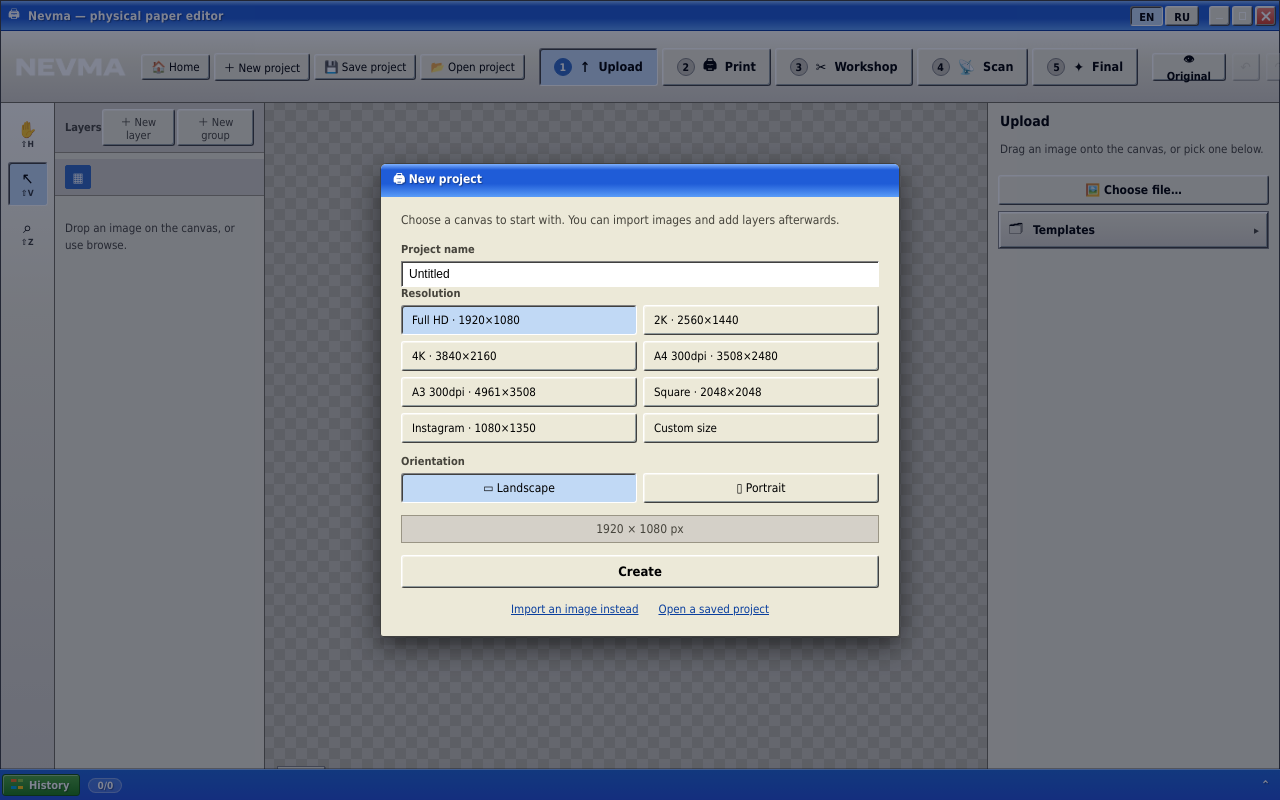
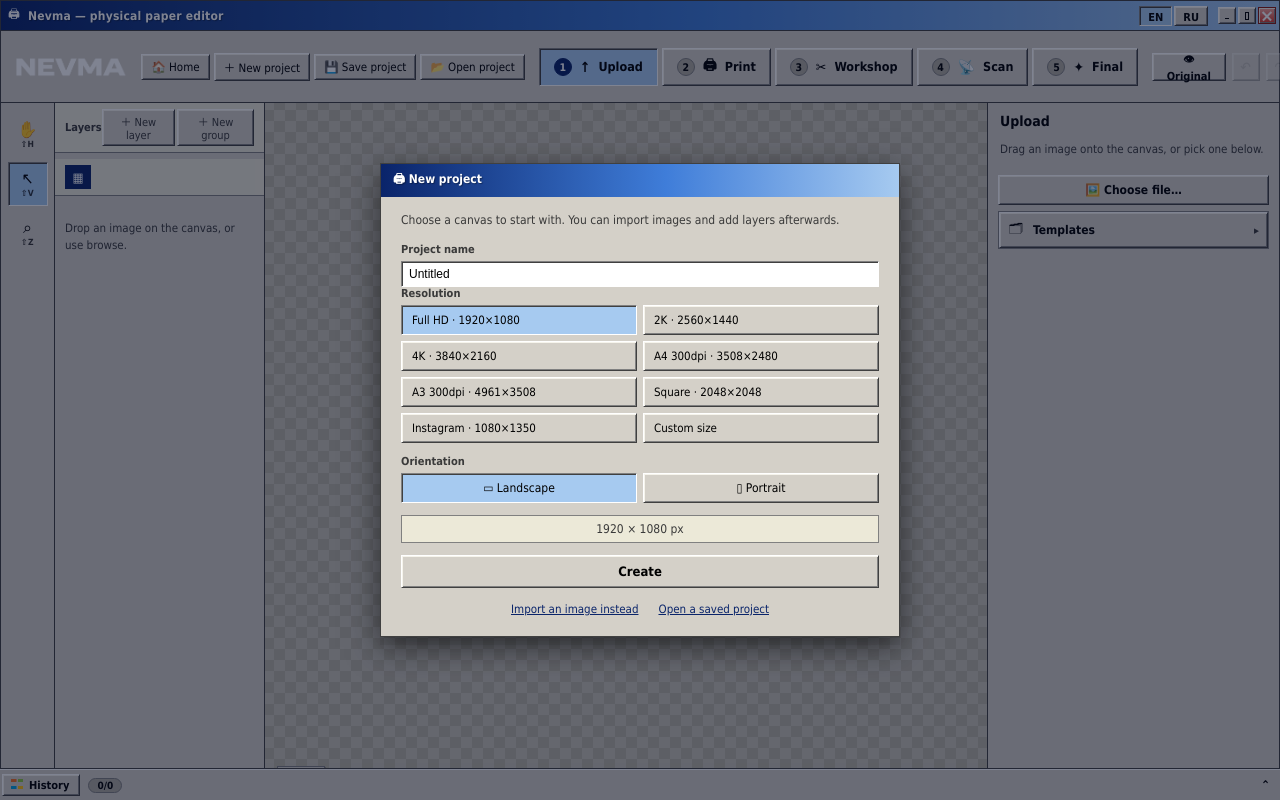
Before and after one commit to nevmanalog/nevma, a React (Vite) app: page / in a window 1280 px wide. Both pictures are taken after a click on the button 512 px from the left and 491 px from the top of the page. Built offline with nearby package versions, Linux system fonts and the light colour scheme; the HTML template or start-up script is replaced by a standard one.

Commit message:
новый дизайн

```diff
--- a/src/index.css
+++ b/src/index.css
@@ -1,33 +1,33 @@
 :root {
-  /* ===== Windows XP "Luna" palette ===== */
+  /* ===== Windows 98 classic palette ===== */
   --xp-white: #ffffff;
-  --xp-face: #ece9d8;         /* classic window/button face */
-  --xp-face-deep: #d4d0c8;    /* deeper panel / groupbox face */
-  --xp-face-deeper: #c4c0b4;
-  --xp-shadow: #919b9c;
+  --xp-face: #d4d0c8;         /* classic Win98 window/button face */
+  --xp-face-deep: #ece9d8;    /* lighter paper/card panels */
+  --xp-face-deeper: #b0ac9e;  /* deepest recessed tone */
+  --xp-shadow: #808080;
   --xp-shadow-dark: #808080;
-  --xp-shadow-darker: #40403f;
-  --xp-titlebar-l: #1f5cd7;
-  --xp-titlebar-r: #5a9cf8;
-  --xp-titlebar-glow: #7fb2ff;
-  --xp-select: #316ac5;       /* classic list/menu selection blue */
-  --xp-select-soft: #c1d9f5;  /* checked toolbar button fill */
+  --xp-shadow-darker: #404040;
+  --xp-titlebar-l: #0a246a;
+  --xp-titlebar-r: #3f7dd9;
+  --xp-titlebar-glow: #a6caf0;
+  --xp-select: #0a246a;       /* classic list/menu selection blue */
+  --xp-select-soft: #a6caf0;  /* checked toolbar button fill */
   --xp-select-text: #ffffff;
-  --xp-desktop: #235ebc;
-  --xp-taskbar-l: #1f66d9;
-  --xp-taskbar-r: #2451d8;
-  --xp-start-l: #4ea63d;
-  --xp-start-r: #1e7c17;
-  --xp-link: #0a3f9e;
+  --xp-desktop: #3a6ea5;
+  --xp-taskbar-l: #d4d0c8;
+  --xp-taskbar-r: #d4d0c8;
+  --xp-start-l: #d4d0c8;
+  --xp-start-r: #d4d0c8;
+  --xp-link: #0a246a;
 
   --bg: var(--xp-desktop);
   --surface: var(--xp-face);
   --surface-2: var(--xp-face-deep);
   --surface-3: var(--xp-face-deeper);
-  --line: #9a9585;
-  --line-strong: #6f6b5c;
+  --line: #808080;
+  --line-strong: #404040;
   --text: #000000;
-  --text-dim: #46443c;
+  --text-dim: #3a3a3a;
   --accent: var(--xp-select);
   --accent-soft: var(--xp-select-soft);
 
@@ -36,7 +36,7 @@
   --rail-w: 54px;
   --left-w: 244px;
   --right-w: 320px;
-  --radius: 3px;
+  --radius: 0px;
   font-family: Tahoma, "Segoe UI", Verdana, Arial, sans-serif;
 }
 * { box-sizing: border-box; -webkit-tap-highlight-color: transparent; }
@@ -104,8 +104,8 @@
   display: flex; align-items: center; gap: 6px;
   height: var(--titlebar-h);
   padding: 0 3px 0 5px;
-  background: linear-gradient(180deg, var(--xp-titlebar-glow) 0%, var(--xp-titlebar-l) 18%, var(--xp-titlebar-l) 60%, var(--xp-titlebar-r) 100%);
-  border-bottom: 1px solid #0a3a9e;
+  background: linear-gradient(90deg, var(--xp-titlebar-l) 0%, var(--xp-titlebar-r) 55%, var(--xp-titlebar-glow) 100%);
+  border-bottom: 1px solid var(--xp-shadow-darker);
   color: #ffffff;
   user-select: none;
 }
@@ -115,15 +115,19 @@
 .win-titlebar-lang button { padding: 3px 7px; font-size: 10.5px; height: 20px; }
 .win-titlebar-btns { display: flex; align-items: center; gap: 2px; }
 .win-titlebar-btns button {
-  width: 21px; height: 20px; border-radius: 2px; cursor: pointer;
-  border: 1px solid rgba(255,255,255,0.5);
-  background: linear-gradient(180deg, #5f9cf7, #1c50c9);
-  color: #fff; font-size: 11px; line-height: 1; display: flex; align-items: center; justify-content: center;
-  box-shadow: inset 1px 1px 0 rgba(255,255,255,0.5);
-}
-.win-titlebar-btns button:hover { filter: brightness(1.12); }
-.win-titlebar-btns button:active { filter: brightness(0.9); }
-.win-titlebar-btns button.win-close { background: linear-gradient(180deg, #f2887a, #d33a25); }
+  width: 18px; height: 17px; border-radius: 0; cursor: pointer;
+  border-top: 1px solid var(--xp-white); border-left: 1px solid var(--xp-white);
+  border-right: 1px solid var(--xp-shadow-darker); border-bottom: 1px solid var(--xp-shadow-darker);
+  background: var(--xp-face);
+  color: #000; font-size: 10px; font-weight: 700; line-height: 1; display: flex; align-items: center; justify-content: center;
+  box-shadow: none;
+}
+.win-titlebar-btns button:hover { filter: none; }
+.win-titlebar-btns button:active {
+  border-top-color: var(--xp-shadow-darker); border-left-color: var(--xp-shadow-darker);
+  border-right-color: var(--xp-white); border-bottom-color: var(--xp-white);
+}
+.win-titlebar-btns button.win-close { background: linear-gradient(180deg,#F5A9A0,#D8382A); border-color: #8a1a10; color: #fff; }
 
 /* Geometric icons instead of text glyphs ("_", "□", "×"): unicode characters
    sit inside their own font metrics (baseline, side-bearing) and never land
@@ -132,14 +136,14 @@
 .win-ico { position: relative; display: block; width: 9px; height: 9px; }
 .win-ico-min::after {
   content: ""; position: absolute; left: 0; right: 0; bottom: 1px; height: 1.5px;
-  background: #fff;
+  background: #000;
 }
 .win-ico-max {
-  box-sizing: border-box; border: 1.4px solid #fff; width: 9px; height: 8px;
+  box-sizing: border-box; border: 1.4px solid #000; width: 9px; height: 8px;
 }
 .win-ico-close::before, .win-ico-close::after {
   content: ""; position: absolute; top: 50%; left: 50%; width: 12px; height: 1.5px;
-  background: #fff; border-radius: 1px;
+  background: #fff; border-radius: 0;
 }
 .win-ico-close::before { transform: translate(-50%, -50%) rotate(45deg); }
 .win-ico-close::after { transform: translate(-50%, -50%) rotate(-45deg); }
@@ -152,7 +156,7 @@
 }
 .welcome-modal {
   width: 100%; max-width: 480px; max-height: 90vh; overflow-y: auto;
-  background: var(--surface); border: 1px solid var(--xp-shadow-darker); border-radius: 6px 6px 3px 3px;
+  background: var(--surface); border: 1px solid var(--xp-shadow-darker); border-radius: 0;
   box-shadow: 0 8px 0 rgba(0,0,0,0.06), 0 10px 30px rgba(0, 0, 0, 0.55);
   padding: 0 0 18px; color: var(--text);
 }
@@ -163,7 +167,7 @@
 .welcome-body p { margin: 0 0 8px; font-size: 12px; line-height: 1.55; }
 .welcome-warn {
   background: #fff7d6; border: 1px solid #e0c568;
-  border-radius: 3px; padding: 10px 12px; margin: 0 20px 14px;
+  border-radius: 0; padding: 10px 12px; margin: 0 20px 14px;
 }
 .welcome-warn p { margin: 0 0 6px; font-size: 11.5px; line-height: 1.5; }
 .welcome-warn p:last-child { margin-bottom: 0; }
@@ -217,12 +221,12 @@
 .stage-intro-card {
   position: relative;
   width: 100%; max-width: 380px; max-height: 80vh; overflow-y: auto;
-  background: var(--surface); border: 1px solid var(--xp-shadow-darker); border-radius: 6px 6px 3px 3px;
+  background: var(--surface); border: 1px solid var(--xp-shadow-darker); border-radius: 0;
   box-shadow: 0 6px 0 rgba(0,0,0,0.06), 0 10px 32px rgba(0, 0, 0, 0.5);
   padding: 16px 18px 16px; color: var(--text);
 }
 .stage-intro-close {
-  position: absolute; top: 8px; right: 8px; width: 21px; height: 20px; border-radius: 2px; cursor: pointer; padding: 0;
+  position: absolute; top: 8px; right: 8px; width: 21px; height: 20px; border-radius: 0; cursor: pointer; padding: 0;
   border: 1px solid rgba(255,255,255,0.5) !important; background: linear-gradient(180deg, #f2887a, #d33a25) !important;
   color: #fff; font-size: 11px; box-shadow: inset 1px 1px 0 rgba(255,255,255,0.5) !important;
 }
@@ -260,7 +264,7 @@
 /* ============ NEW PROJECT MODAL ============ */
 .np-card {
   width: 100%; max-width: 520px; max-height: 90vh; overflow-y: auto;
-  background: var(--surface); border: 1px solid var(--xp-shadow-darker); border-radius: 6px 6px 3px 3px;
+  background: var(--surface); border: 1px solid var(--xp-shadow-darker); border-radius: 0;
   box-shadow: 0 8px 0 rgba(0,0,0,0.06), 0 10px 30px rgba(0, 0, 0, 0.55);
   padding: 0 20px 18px; color: var(--text);
 }
@@ -297,17 +301,17 @@
 /* ============ EXPORT MODAL ============ */
 .export-card {
   width: 100%; max-width: 440px; max-height: 90vh; overflow-y: auto;
-  background: var(--surface); border: 1px solid var(--xp-shadow-darker); border-radius: 6px 6px 3px 3px;
+  background: var(--surface); border: 1px solid var(--xp-shadow-darker); border-radius: 0;
   box-shadow: 0 8px 0 rgba(0,0,0,0.06), 0 10px 30px rgba(0, 0, 0, 0.55);
   padding: 0 0 18px; color: var(--text);
 }
 .export-card-head {
   display: flex; align-items: center; justify-content: space-between; margin-bottom: 14px;
-  padding: 6px 6px 6px 12px; border-radius: 4px 4px 0 0;
-  background: linear-gradient(180deg, var(--xp-titlebar-glow) 0%, var(--xp-titlebar-l) 18%, var(--xp-titlebar-l) 60%, var(--xp-titlebar-r) 100%);
+  padding: 6px 6px 6px 12px; border-radius: 0;
+  background: linear-gradient(90deg, var(--xp-titlebar-l) 0%, var(--xp-titlebar-r) 55%, var(--xp-titlebar-glow) 100%);
 }
 .export-card-head .np-title { color: #fff; font-size: 12px; padding-top: 0; margin: 0; text-shadow: 1px 1px 1px rgba(0,0,0,0.35); }
-.export-close { width: 21px; height: 20px; border-radius: 2px; cursor: pointer; padding: 0;
+.export-close { width: 21px; height: 20px; border-radius: 0; cursor: pointer; padding: 0;
   border: 1px solid rgba(255,255,255,0.5) !important; background: linear-gradient(180deg, #f2887a, #d33a25) !important;
   color: #fff; font-size: 11px; box-shadow: inset 1px 1px 0 rgba(255,255,255,0.5) !important; }
 .export-option {
@@ -328,11 +332,11 @@
 .social-corner {
   position: fixed; right: 10px; bottom: 10px; z-index: 60;
   display: flex; gap: 4px; padding: 4px; background: var(--xp-face);
-  border: 1px solid var(--xp-shadow-dark); box-shadow: 1px 1px 0 rgba(0,0,0,0.2); border-radius: 3px;
+  border: 1px solid var(--xp-shadow-dark); box-shadow: 1px 1px 0 rgba(0,0,0,0.2); border-radius: 0;
 }
 .social-corner-link {
   display: flex; align-items: center; justify-content: center; width: 26px; height: 26px;
-  font-size: 14px; text-decoration: none; border-radius: 2px; opacity: 0.85;
+  font-size: 14px; text-decoration: none; border-radius: 0; opacity: 0.85;
 }
 .social-corner-link:hover { opacity: 1; background: var(--xp-select-soft); }
 
@@ -345,7 +349,7 @@
   color: var(--text); text-decoration: none; background: var(--xp-face);
   border-top: 1px solid var(--xp-white); border-left: 1px solid var(--xp-white);
   border-right: 1px solid var(--xp-shadow-darker); border-bottom: 1px solid var(--xp-shadow-darker);
-  box-shadow: inset 1px 1px 0 #f6f4ec, inset -1px -1px 0 var(--xp-shadow); border-radius: 3px;
+  box-shadow: inset 1px 1px 0 #f6f4ec, inset -1px -1px 0 var(--xp-shadow); border-radius: 0;
 }
 .export-social-link:hover { background: var(--xp-select-soft); }
 .export-social-icon { font-size: 13px; }
@@ -358,7 +362,7 @@
 /* ============ TOP TOOLBAR (file actions + stage steps) ============ */
 .topbar {
   display: flex; align-items: center; gap: 14px; padding: 6px 14px;
-  background: linear-gradient(180deg, #fdfcf8 0%, var(--xp-face) 40%, var(--xp-face-deep) 100%);
+  background: var(--xp-face);
   border-bottom: 1px solid var(--line-strong);
 }
 .brand { font-weight: 700; font-size: 13px; letter-spacing: 0.2px; white-space: nowrap; color: var(--xp-desktop); }
@@ -375,7 +379,7 @@
   position: relative; display: flex; align-items: center; gap: 8px;
   color: var(--text);
   padding: 6px 14px; cursor: pointer; font-size: 12.5px; font-weight: 600;
-  border: 1px solid transparent; background: transparent; border-radius: 3px;
+  border: 1px solid transparent; background: transparent; border-radius: 0;
 }
 .stage-btn:hover { background: var(--xp-select-soft); border-color: var(--xp-shadow); }
 .stage-btn.active { background: var(--xp-select-soft); border: 1px solid var(--xp-select); }
@@ -424,13 +428,13 @@
   border-bottom: 1px solid var(--xp-shadow-darker);
   box-shadow: inset 1px 1px 0 #f6f4ec, inset -1px -1px 0 var(--xp-shadow);
   background: var(--xp-face);
-  border-radius: 3px;
+  border-radius: 0;
 }
 .tb-file:hover, .tb-icon:hover:not(:disabled), .lang-switch button:hover,
 .global-tool:hover, .tool-row:hover, .np-preset:hover, .opt-btn:hover,
 .wide-btn:hover, .ghost-btn:hover, .icon-btn:hover, .seed-row button:hover,
 .tpl-apply:hover:not(:disabled), .tpl-random:hover:not(:disabled), .acc-head:hover,
-.export-option:hover:not(:disabled) { background: #f6f3e8; }
+.export-option:hover:not(:disabled) { background: linear-gradient(180deg,#EAF2FD,#CBE2FB); }
 .tb-file:active, .tb-icon:active, .np-preset:active, .opt-btn:active, .wide-btn:active {
   border-top-color: var(--xp-shadow-darker); border-left-color: var(--xp-shadow-darker);
   border-right-color: var(--xp-white); border-bottom-color: var(--xp-white);
@@ -439,7 +443,7 @@
 .np-create, .welcome-start, .export-btn {
   background: var(--xp-face); font-weight: 700;
 }
-.np-create:hover, .welcome-start:hover, .export-btn:hover:not(:disabled) { background: #f6f3e8; }
+.np-create:hover, .welcome-start:hover, .export-btn:hover:not(:disabled) { background: linear-gradient(180deg,#EAF2FD,#CBE2FB); }
 .export-btn:disabled { opacity: 0.5; cursor: default; }
 
 /* selected/active states render as sunken classic pressed toolbar button */
@@ -457,7 +461,7 @@
 /* ============ PANELS ============ */
 .panel { background: var(--surface); overflow-y: auto; height: 100%; padding: 10px; }
 .global-tool-rail {
-  background: linear-gradient(180deg, #fdfcf8 0%, var(--xp-face) 30%, var(--xp-face-deep) 100%);
+  background: var(--xp-face);
   border-right: 1px solid var(--line-strong);
   display: flex; justify-content: center; padding-top: 10px;
 }
@@ -467,7 +471,7 @@
   align-items: center; justify-content: center; gap: 1px; color: var(--text); cursor: pointer;
   background: transparent; border-color: transparent !important; box-shadow: none !important;
 }
-.global-tool:hover { background: #f6f3e8 !important; border-top-color: var(--xp-white) !important; border-left-color: var(--xp-white) !important; border-right-color: var(--xp-shadow-darker) !important; border-bottom-color: var(--xp-shadow-darker) !important; box-shadow: inset 1px 1px 0 #f6f4ec, inset -1px -1px 0 var(--xp-shadow) !important; }
+.global-tool:hover { background: linear-gradient(180deg,#EAF2FD,#CBE2FB) !important; border-top-color: var(--xp-white) !important; border-left-color: var(--xp-white) !important; border-right-color: var(--xp-shadow-darker) !important; border-bottom-color: var(--xp-shadow-darker) !important; box-shadow: inset 1px 1px 0 #f6f4ec, inset -1px -1px 0 var(--xp-shadow) !important; }
 .global-tool-icon { font-size: 16px; line-height: 1; }
 .global-tool-key { font-size: 8.5px; font-weight: 700; letter-spacing: 0.05em; opacity: 0.75; }
 .left-stack { height: 100%; min-height: 0; display: flex; flex-direction: column; background: var(--surface); }
@@ -508,7 +512,7 @@
   position: relative; display: flex; align-items: center; justify-content: center;
   width: 26px; height: 24px; font-size: 13px; line-height: 1;
   background: var(--surface) !important; border: 1px solid var(--line) !important;
-  border-radius: 2px; cursor: pointer; padding: 0;
+  border-radius: 0; cursor: pointer; padding: 0;
 }
 .tool-tab:hover { background: var(--surface-3) !important; }
 .tool-tab.active { background: var(--xp-select) !important; border-color: var(--xp-select) !important; }
@@ -523,7 +527,7 @@
 .group-head {
   display: flex; align-items: center; gap: 6px; padding: 5px 4px; margin-top: 4px;
   font-size: 11.5px; color: var(--text-dim); font-weight: 700;
-  cursor: pointer; border-radius: 2px;
+  cursor: pointer; border-radius: 0;
 }
 .group-head:hover { background: var(--surface-2); }
 .chev-btn { background: none !important; border: none !important; box-shadow: none !important; color: var(--text-dim); cursor: pointer; padding: 0 2px; font-size: 10px; }
@@ -568,12 +572,12 @@
 .merge-bar-text { flex: 1; min-width: 0; }
 .merge-bar-cancel, .merge-bar-btn {
   flex-shrink: 0; cursor: pointer; font-size: 11px; font-weight: 700;
-  padding: 3px 7px; border-radius: 2px;
+  padding: 3px 7px; border-radius: 0;
 }
 .merge-bar-cancel { background: rgba(255,255,255,0.18) !important; color: #fff !important; border-color: transparent !important; }
 .merge-bar-cancel:hover { background: rgba(255,255,255,0.3) !important; }
 .merge-bar-btn { background: #fff !important; color: var(--xp-select) !important; border-color: transparent !important; }
-.merge-bar-btn:hover { background: #f6f3e8 !important; }
+.merge-bar-btn:hover { background: linear-gradient(180deg,#EAF2FD,#CBE2FB) !important; }
 /* Anchor this bar's tooltip from the left instead of centering — it sits
  * right at the top of a narrow panel, so a centered tooltip on the leftmost
  * item would run off past the left edge. */
@@ -592,7 +596,7 @@
   padding: 2px 4px; font-size: 12px; background: transparent !important; border-color: transparent !important;
   box-shadow: none !important; cursor: pointer; opacity: 0.85; line-height: 1;
 }
-.icon-btn:hover { background: #f6f3e8 !important; border-top-color: var(--xp-white) !important; border-left-color: var(--xp-white) !important;
+.icon-btn:hover { background: linear-gradient(180deg,#EAF2FD,#CBE2FB) !important; border-top-color: var(--xp-white) !important; border-left-color: var(--xp-white) !important;
   border-right-color: var(--xp-shadow-darker) !important; border-bottom-color: var(--xp-shadow-darker) !important; opacity: 1; }
 .icon-btn.on { color: var(--xp-select); opacity: 1; }
 .group-select {
@@ -663,21 +667,23 @@
 /* ============ HISTORY DRAWER as a Windows taskbar ============ */
 .history-drawer {
   position: fixed; left: 0; right: 0; bottom: 0; z-index: 45;
-  background: linear-gradient(180deg, var(--xp-taskbar-l), var(--xp-taskbar-r));
-  border-top: 1px solid #7fb2ff; box-shadow: 0 -1px 0 rgba(0,0,0,0.3);
+  background: var(--xp-face);
+  border-top: 1px solid var(--xp-white); box-shadow: 0 -1px 0 var(--xp-shadow-darker);
 }
 .history-toggle {
   width: 100%; height: 30px; display: flex; align-items: center; gap: 8px;
-  color: #fff; cursor: pointer; padding: 0 10px 0 0;
-  font-size: 11px; font-weight: 700; text-shadow: 1px 1px 1px rgba(0,0,0,0.35);
+  color: #000; cursor: pointer; padding: 0 10px 0 0;
+  font-size: 11px; font-weight: 700; text-shadow: none;
   background: transparent; border: none !important; box-shadow: none !important; border-radius: 0;
 }
 .start-pill {
   display: flex; align-items: center; gap: 6px; height: 22px; margin-left: 4px; padding: 0 10px 0 6px;
-  background: linear-gradient(180deg, var(--xp-start-l), var(--xp-start-r));
-  border: 1px solid #14530f; border-radius: 3px; color: #fff; font-size: 11px; font-weight: 800;
-  box-shadow: inset 1px 1px 0 rgba(255,255,255,0.4);
-  text-shadow: 1px 1px 1px rgba(0,0,0,0.35);
+  background: var(--xp-face);
+  border-top: 1px solid var(--xp-white); border-left: 1px solid var(--xp-white);
+  border-right: 1px solid var(--xp-shadow-darker); border-bottom: 1px solid var(--xp-shadow-darker);
+  border-radius: 0; color: #000; font-size: 11px; font-weight: 800;
+  box-shadow: inset 1px 1px 0 #f6f4ec, inset -1px -1px 0 var(--xp-shadow);
+  text-shadow: none;
 }
 .start-pill-icon {
   width: 12px; height: 12px; flex-shrink: 0;
@@ -692,11 +698,11 @@
 }
 .history-toggle span:first-of-type { margin-left: 2px; }
 .history-count {
-  padding: 1px 8px; border-radius: 9px; background: rgba(255,255,255,0.18);
-  border: 1px solid rgba(255,255,255,0.3);
-  color: #fff; font-size: 10px;
-}
-.history-chevron { color: #fff; font-size: 12px; margin-left: auto; }
+  padding: 1px 8px; border-radius: 9px; background: var(--xp-face-deeper);
+  border: 1px solid var(--xp-shadow-dark);
+  color: #000; font-size: 10px;
+}
+.history-chevron { color: #000; font-size: 12px; margin-left: auto; }
 .history-list {
   max-height: min(230px, 42vh); overflow-y: auto; padding: 4px 8px 8px;
   background: var(--xp-face); border-top: 2px solid var(--xp-shadow-dark);
@@ -704,7 +710,7 @@
 .history-item {
   width: 100%; min-height: 26px; display: flex; align-items: center; gap: 8px;
   padding: 4px 8px; background: transparent !important; border: none !important; box-shadow: none !important;
-  color: var(--text); text-align: left; cursor: pointer; font-size: 11.5px; border-radius: 2px;
+  color: var(--text); text-align: left; cursor: pointer; font-size: 11.5px; border-radius: 0;
 }
 .history-item:hover { background: var(--xp-select-soft) !important; }
 .history-item.active { background: var(--xp-select) !important; color: #fff !important; }
@@ -735,7 +741,7 @@
 .acc-head {
   width: 100%; display: flex; align-items: center; gap: 9px; padding: 6px 8px;
   color: var(--text); font-size: 12px; cursor: pointer; border-radius: 0 !important;
-  background: linear-gradient(180deg, var(--xp-face) 0%, var(--xp-face-deep) 100%) !important;
+  background: var(--xp-face) !important;
 }
 .acc.open .acc-head { border-bottom: 1px solid var(--xp-shadow-dark); }
 .acc-icon { font-size: 13px; width: 16px; text-align: center; }
@@ -761,7 +767,7 @@
   border-top: 1px solid var(--xp-white) !important; border-left: 1px solid var(--xp-white) !important;
   border-right: 1px solid var(--xp-shadow-dark) !important; border-bottom: 1px solid var(--xp-shadow-dark) !important;
 }
-.applied-ops-tab:hover { background: #f6f3e8 !important; }
+.applied-ops-tab:hover { background: linear-gradient(180deg,#EAF2FD,#CBE2FB) !important; }
 .applied-ops-tab.active {
   background: var(--xp-select) !important; color: #fff !important;
   border-top-color: var(--xp-shadow-dark) !important; border-left-color: var(--xp-shadow-dark) !important;
@@ -833,7 +839,7 @@
 .saved-preset-list { margin-top: 6px; display: flex; flex-direction: column; gap: 3px; }
 .saved-preset-row {
   display: flex; align-items: center; justify-content: space-between; gap: 6px;
-  padding: 4px 6px; border: 1px solid transparent; border-radius: 3px;
+  padding: 4px 6px; border: 1px solid transparent; border-radius: 0;
 }
 .saved-preset-row:hover { background: var(--xp-face-deep); border-color: var(--xp-shadow-darker); }
 .saved-preset-name { flex: 1; min-width: 0; font-size: 12px; color: var(--text); cursor: pointer; overflow: hidden; text-overflow: ellipsis; white-space: nowrap; }
@@ -884,8 +890,8 @@
 .templates { display: flex; flex-direction: column; gap: 6px; }
 .template-card { border: 1px solid var(--xp-shadow-dark); background: var(--surface); }
 .tpl-head { display: flex; justify-content: space-between; align-items: center; padding: 7px 10px; cursor: pointer; font-weight: 700; font-size: 12px;
-  background: linear-gradient(180deg, var(--xp-face) 0%, var(--xp-face-deep) 100%); }
-.tpl-head:hover { background: #f6f3e8; }
+  background: var(--xp-face); }
+.tpl-head:hover { background: linear-gradient(180deg,#EAF2FD,#CBE2FB); }
 .tpl-head .chev { color: var(--text-dim); }
 .tpl-body { padding: 7px 10px; display: flex; flex-direction: column; gap: 5px; font-size: 11px; line-height: 1.5; color: var(--text-dim); }
 .tpl-body b { color: var(--text); font-weight: 700; }
@@ -967,7 +973,7 @@
 .landing-choice-badge {
   position: absolute; top: -10px; left: 50%; transform: translateX(-50%);
   background: var(--accent); color: var(--xp-select-text); font-size: 10px; font-weight: 700;
-  padding: 2px 8px; border-radius: 3px; text-transform: uppercase; letter-spacing: 0.02em;
+  padding: 2px 8px; border-radius: 0; text-transform: uppercase; letter-spacing: 0.02em;
 }
 
 .landing-footer { display: flex; justify-content: center; padding-bottom: 20px; }
@@ -993,7 +999,7 @@
 
 .ig-feed { display: flex; flex-direction: column; align-items: center; gap: 18px; padding: 16px 12px 40px; }
 .ig-post {
-  width: 100%; max-width: 470px; background: var(--xp-white); border-radius: 3px; overflow: hidden;
+  width: 100%; max-width: 470px; background: var(--xp-white); border-radius: 0; overflow: hidden;
   display: flex; flex-direction: column;
 }
 .ig-post-head { display: flex; align-items: center; gap: 8px; padding: 8px 10px; }
@@ -1248,7 +1254,7 @@
 .profile-post-tile:hover .profile-post-tile-actions,
 .profile-post-tile:focus-within .profile-post-tile-actions { opacity: 1; }
 .profile-post-tile-action {
-  width: 22px; height: 22px; border-radius: 3px; cursor: pointer;
+  width: 22px; height: 22px; border-radius: 0; cursor: pointer;
   display: flex; align-items: center; justify-content: center; font-size: 11px;
   background: rgba(0,0,0,0.55); color: #fff; border: 1px solid rgba(255,255,255,0.35);
 }
@@ -1268,7 +1274,7 @@
 }
 .post-modal-media {
   flex: 1 1 58%; min-width: 0; display: flex; align-items: center; justify-content: center;
-  background: #000; overflow: hidden; border-radius: 5px 0 0 5px;
+  background: #000; overflow: hidden; border-radius: 0;
 }
 .post-modal-media-img { width: 100%; height: 100%; object-fit: contain; }
 .post-modal-media-placeholder { font-size: 48px; color: var(--text-dim); }
@@ -1282,7 +1288,7 @@
 .post-modal-header-identity:hover .post-modal-header-name { text-decoration: underline; }
 .post-modal-header-name { font-size: 12.5px; font-weight: 700; color: var(--text); flex: 1; }
 .post-modal-close {
-  width: 22px; height: 22px; border-radius: 3px; cursor: pointer; flex-shrink: 0;
+  width: 22px; height: 22px; border-radius: 0; cursor: pointer; flex-shrink: 0;
   display: flex; align-items: center; justify-content: center; font-size: 12px;
   background: transparent; color: var(--text-dim); border: 1px solid transparent;
 }
@@ -1346,7 +1352,7 @@
 .community-nav-tabs { display: flex; gap: 4px; flex-wrap: wrap; }
 .community-nav-tab {
   display: flex; align-items: center; gap: 6px; padding: 7px 12px; font-size: 12px; font-weight: 600;
-  color: var(--text-dim); cursor: pointer; background: var(--xp-face); border: 1px solid transparent; border-radius: 2px;
+  color: var(--text-dim); cursor: pointer; background: var(--xp-face); border: 1px solid transparent; border-radius: 0;
 }
 .community-nav-tab:hover { color: var(--text); }
 .community-nav-tab-active { color: var(--text); background: var(--xp-white); border: 1px solid var(--xp-shadow-darker); box-shadow: inset 1px 1px 0 rgba(0,0,0,0.04); }
@@ -1371,7 +1377,7 @@
   display: grid; grid-template-columns: repeat(auto-fill, minmax(200px, 1fr)); gap: 16px;
   max-width: 1080px; margin: 0 auto; padding: 14px 16px 40px;
 }
-.feed-card { background: var(--xp-white); border-radius: 3px; overflow: hidden; display: flex; flex-direction: column; }
+.feed-card { background: var(--xp-white); border-radius: 0; overflow: hidden; display: flex; flex-direction: column; }
 .feed-card-preview {
   aspect-ratio: 1 / 1; width: 100%; display: flex; align-items: center; justify-content: center;
   font-size: 34px; color: var(--text-dim); background: var(--xp-face-deep); overflow: hidden;
```
